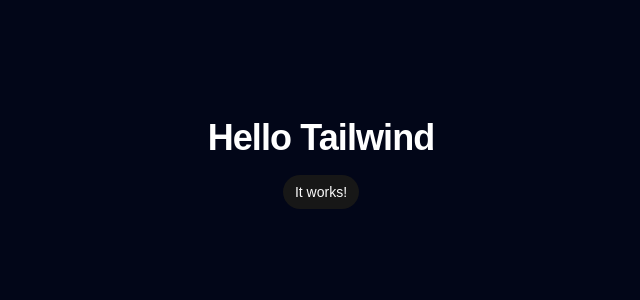
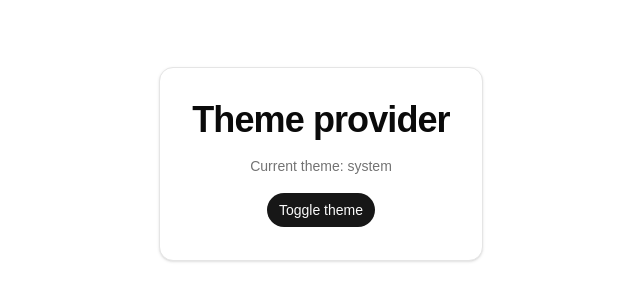
Before and after one commit to fraciscoejay-max/post-reader, a React (Vite) app: page / in a window 1280 px wide. Shown: the part 236-536 px from the top of the page, without its empty margins (319-959 px from the left). Built offline with nearby package versions, Linux system fonts and the light colour scheme.

Commit message:
feat: these provider with context, localmedia and matchmedia

```diff
--- a/src/App.tsx
+++ b/src/App.tsx
@@ -1,11 +1,17 @@
 import { Button } from '@/components/ui/button'
+import { useTheme } from '@/components/theme-provider'
 
 function App() {
+  const { theme, setTheme } = useTheme()
+
   return (
-    <main className="flex min-h-screen items-center justify-center bg-slate-950 text-white">
-      <div className="flex flex-col items-center gap-4">
-        <h1 className="text-4xl font-bold tracking-tight">Hello Tailwind</h1>
-        <Button>It works!</Button>
+    <main className="flex min-h-screen items-center justify-center bg-background text-foreground">
+      <div className="flex flex-col items-center gap-4 rounded-xl border border-border bg-card p-8 shadow-sm">
+        <h1 className="text-4xl font-bold tracking-tight">Theme provider</h1>
+        <p className="text-sm text-muted-foreground">Current theme: {theme}</p>
+        <Button onClick={() => setTheme(theme === 'dark' ? 'light' : 'dark')}>
+          Toggle theme
+        </Button>
       </div>
     </main>
   )
--- /dev/null
+++ b/src/components/theme-provider.tsx
@@ -0,0 +1,88 @@
+import {
+  createContext,
+  useContext,
+  useEffect,
+  useState,
+  type ReactNode,
+} from 'react'
+
+type Theme = 'dark' | 'light' | 'system'
+
+type ThemeProviderProps = {
+  children: ReactNode
+  defaultTheme?: Theme
+  storageKey?: string
+}
+
+type ThemeProviderState = {
+  theme: Theme
+  setTheme: (theme: Theme) => void
+}
+
+const initialState: ThemeProviderState = {
+  theme: 'system',
+  setTheme: () => null,
+}
+
+const ThemeProviderContext = createContext<ThemeProviderState>(initialState)
+
+export function ThemeProvider({
+  children,
+  defaultTheme = 'system',
+  storageKey = 'vite-ui-theme',
+}: ThemeProviderProps) {
+  const [theme, setTheme] = useState<Theme>(() => {
+    if (typeof window === 'undefined') {
+      return defaultTheme
+    }
+
+    const storedTheme = window.localStorage.getItem(storageKey)
+    return storedTheme === 'light' || storedTheme === 'dark' || storedTheme === 'system'
+      ? storedTheme
+      : defaultTheme
+  })
+
+  useEffect(() => {
+    const root = window.document.documentElement
+    const mediaQuery = window.matchMedia('(prefers-color-scheme: dark)')
+
+    const applyTheme = (nextTheme: Theme) => {
+      const resolvedTheme = nextTheme === 'system' ? (mediaQuery.matches ? 'dark' : 'light') : nextTheme
+      root.classList.remove('light', 'dark')
+      root.classList.add(resolvedTheme)
+    }
+
+    applyTheme(theme)
+    window.localStorage.setItem(storageKey, theme)
+
+    if (theme !== 'system') {
+      return
+    }
+
+    const handleSystemThemeChange = () => {
+      applyTheme('system')
+    }
+
+    mediaQuery.addEventListener('change', handleSystemThemeChange)
+    return () => mediaQuery.removeEventListener('change', handleSystemThemeChange)
+  }, [storageKey, theme])
+
+  const value = {
+    theme,
+    setTheme: (nextTheme: Theme) => {
+      setTheme(nextTheme)
+    },
+  }
+
+  return <ThemeProviderContext.Provider value={value}>{children}</ThemeProviderContext.Provider>
+}
+
+export const useTheme = () => {
+  const context = useContext(ThemeProviderContext)
+
+  if (context === undefined) {
+    throw new Error('useTheme must be used within a ThemeProvider')
+  }
+
+  return context
+}
--- a/src/main.tsx
+++ b/src/main.tsx
@@ -1,10 +1,13 @@
 import { StrictMode } from 'react'
 import { createRoot } from 'react-dom/client'
 import App from '@/App'
+import { ThemeProvider } from '@/components/theme-provider'
 import './index.css'
 
 createRoot(document.getElementById('root')!).render(
   <StrictMode>
-    <App />
+    <ThemeProvider defaultTheme="system" storageKey="vite-ui-theme">
+      <App />
+    </ThemeProvider>
   </StrictMode>,
 )
```
